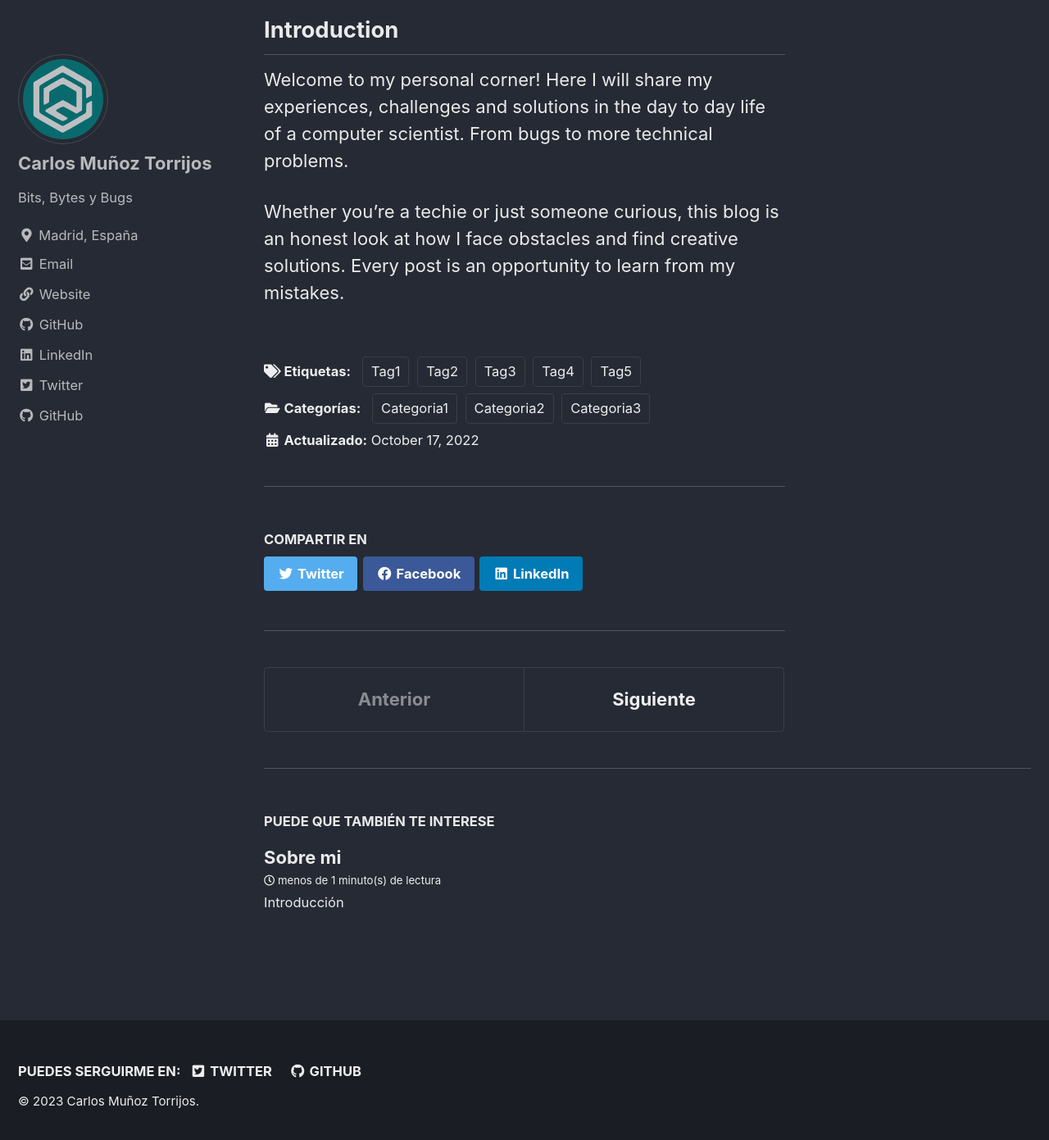
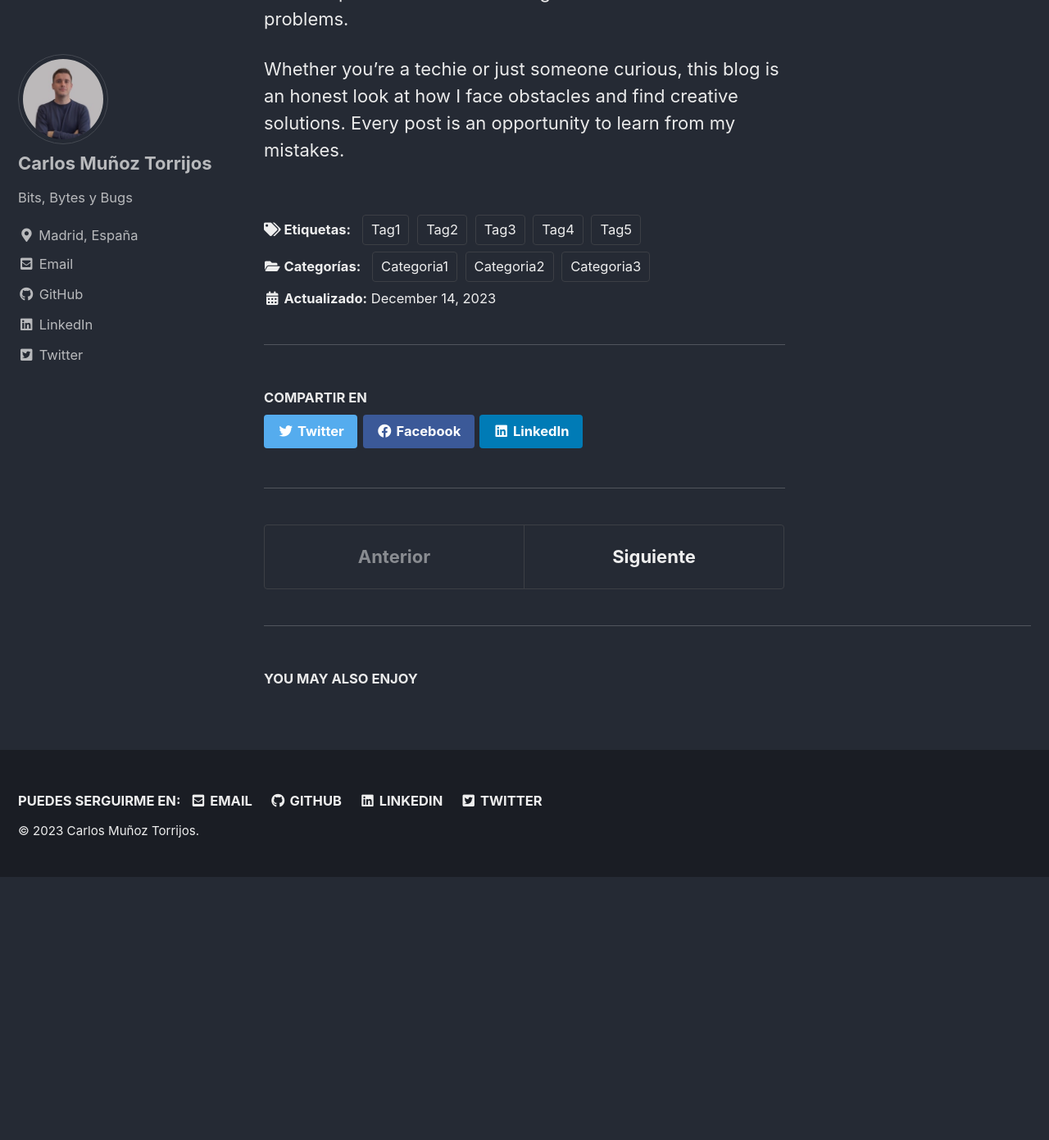
Before and after one commit to Amdr0meda/Personal_website, a Jekyll site: the page built from _posts/en/2023-12-14-sobremi.md, in a window 1280 px wide and 1400 px high, scrolled down 870 px. Shown: the top 1391 px of the window at 82% size. Built offline with Jekyll 4.4.1, drawn with Linux system fonts in a browser that asks for light colours; cached includes are drawn as plain includes; after the commit the page ends 1940 px from its top, so only the background shows below that.

Commit message:
14-12-2023

```diff
--- a/_config.yml
+++ b/_config.yml
@@ -105,7 +105,7 @@ analytics:
 # Site Author
 author:
   name             : "Carlos Muñoz Torrijos"
-  avatar           : "/assets/svg/logo.svg"
+  avatar           : "/assets/images/carlosmunoztorrijos.jpg"
   bio              : "Bits, Bytes y Bugs"
   location         : "Madrid, España"
   email            :
@@ -113,9 +113,6 @@ author:
     - label: "Email"
       icon: "fas fa-fw fa-envelope-square"
       url: "mailto:contacto[@]carlosmunnoztorrijos.com"
-    - label: "Website"
-      icon: "fas fa-fw fa-link"
-      url: "https://carlosmunoztorrijos.com"
     - label: "GitHub"
       icon: "fab fa-fw fa-github"
       url: "https://github.com/amdr0meda"
@@ -125,37 +122,22 @@ author:
     - label: "Twitter"
       icon: "fab fa-fw fa-twitter-square"
       url: "https://twitter.com/amdr0meda"
-    - label: "Facebook"
-      icon: "fab fa-fw fa-facebook-square"
-      # url: "https://facebook.com/"
-    - label: "GitHub"
-      icon: "fab fa-fw fa-github"
-      url: "https://github.com/amdr0meda"
-    - label: "Instagram"
-      icon: "fab fa-fw fa-instagram"
-      # url: "https://instagram.com/"
 
 # Site Footer
 footer:
   links:
-    - label: "Twitter"
-      icon: "fab fa-fw fa-twitter-square"
-      url:  "https://twitter.com/amdr0meda"
-    - label: "Facebook"
-      icon: "fab fa-fw fa-facebook-square"
-      # url:
+    - label: "Email"
+      icon: "fas fa-fw fa-envelope-square"
+      url: "mailto:contacto[@]carlosmunnoztorrijos.com"
     - label: "GitHub"
       icon: "fab fa-fw fa-github"
       url: "https://github.com/amdr0meda"
-    - label: "GitLab"
-      icon: "fab fa-fw fa-gitlab"
-      # url:
-    - label: "Bitbucket"
-      icon: "fab fa-fw fa-bitbucket"
-      # url:
-    - label: "Instagram"
-      icon: "fab fa-fw fa-instagram"
-      # url:
+    - label: "LinkedIn"
+      icon: "fab fa-fw fa-linkedin"
+      url: "https://www.linkedin.com/in/carlosmunoztorrijos/"
+    - label: "Twitter"
+      icon: "fab fa-fw fa-twitter-square"
+      url: "https://twitter.com/amdr0meda"
 
 
 # Reading Files
--- a/_layouts/default.html
+++ b/_layouts/default.html
@@ -8,7 +8,7 @@
   Free for personal and commercial use under the MIT license
   https://github.com/mmistakes/minimal-mistakes/blob/master/LICENSE
 -->
-<html lang="{{ site.locale | slice: 0,2 | default: "en" }}" class="no-js">
+<html lang="{{ page.lang | slice: 0,2 | default: "en" }}" class="no-js">
   <head>
     {% include head.html %}
     {% include head/custom.html %}
@@ -16,7 +16,8 @@
 
   <body class="layout--{{ page.layout | default: layout.layout }}{% if page.classes or layout.classes %}{{ page.classes | default: layout.classes | join: ' ' | prepend: ' ' }}{% endif %}">
     {% include_cached skip-links.html %}
-    {% include_cached masthead.html %}
+    {% include_cached browser-upgrade.html %}
+    {% include masthead.html %}
 
     <div class="initial-content">
       {{ content }}
@@ -24,14 +25,14 @@
 
     {% if site.search == true %}
       <div class="search-content">
-        {% include_cached search/search_form.html %}
+        {% include search/search_form.html %}
       </div>
     {% endif %}
 
     <div id="footer" class="page__footer">
       <footer>
         {% include footer/custom.html %}
-        {% include_cached footer.html %}
+        {% include footer.html %}
       </footer>
     </div>
 
--- a/_layouts/home.html
+++ b/_layouts/home.html
@@ -4,12 +4,10 @@ layout: archive
 
 {{ content }}
 
-<h3 class="archive__subtitle">{{ site.data.ui-text[site.locale].recent_posts | default: "Recent Posts" }}</h3>
-
 {% if paginator %}
   {% assign posts = paginator.posts %}
 {% else %}
-  {% assign posts = site.posts %}
+  {% assign posts = site.posts | where:"lang", page.lang %}
 {% endif %}
 
 {% assign entries_layout = page.entries_layout | default: 'list' %}
--- a/_layouts/single.html
+++ b/_layouts/single.html
@@ -8,11 +8,7 @@ layout: default
   {% include page__hero_video.html %}
 {% endif %}
 
-{% assign breadcrumbs_enabled = site.breadcrumbs %}
-{% if page.breadcrumbs != null %}
-  {% assign breadcrumbs_enabled = page.breadcrumbs %}
-{% endif %}
-{% if page.url != "/" and breadcrumbs_enabled %}
+{% if page.url != "/" and site.breadcrumbs %}
   {% unless paginator %}
     {% include breadcrumbs.html %}
   {% endunless %}
@@ -21,7 +17,7 @@ layout: default
 <div id="main" role="main">
   {% include sidebar.html %}
 
-  <article class="page h-entry" itemscope itemtype="https://schema.org/CreativeWork">
+  <article class="page" itemscope itemtype="https://schema.org/CreativeWork">
     {% if page.title %}<meta itemprop="headline" content="{{ page.title | markdownify | strip_html | strip_newlines | escape_once }}">{% endif %}
     {% if page.excerpt %}<meta itemprop="description" content="{{ page.excerpt | markdownify | strip_html | strip_newlines | escape_once }}">{% endif %}
     {% if page.date %}<meta itemprop="datePublished" content="{{ page.date | date_to_xmlschema }}">{% endif %}
@@ -30,29 +26,27 @@ layout: default
     <div class="page__inner-wrap">
       {% unless page.header.overlay_color or page.header.overlay_image %}
         <header>
-          {% if page.title %}<h1 id="page-title" class="page__title p-name" itemprop="headline">
-            <a href="{{ page.url | absolute_url }}" class="u-url" itemprop="url">{{ page.title | markdownify | remove: "<p>" | remove: "</p>" }}</a>
-          </h1>{% endif %}
+          {% if page.title %}<h1 id="page-title" class="page__title" itemprop="headline">{{ page.title | markdownify | remove: "<p>" | remove: "</p>" }}</h1>{% endif %}
           {% include page__meta.html %}
         </header>
       {% endunless %}
 
-      <section class="page__content e-content" itemprop="text">
+      <section class="page__content" itemprop="text">
         {% if page.toc %}
           <aside class="sidebar__right {% if page.toc_sticky %}sticky{% endif %}">
             <nav class="toc">
-              <header><h4 class="nav__title"><i class="fas fa-{{ page.toc_icon | default: 'file-alt' }}"></i> {{ page.toc_label | default: site.data.ui-text[site.locale].toc_label | default: "On this page" }}</h4></header>
+              <header><h4 class="nav__title"><i class="fas fa-{{ page.toc_icon | default: 'file-alt' }}"></i> {{ page.toc_label | default: site.data.ui-text[page.lang].toc_label | default: "On this page" }}</h4></header>
               {% include toc.html sanitize=true html=content h_min=1 h_max=6 class="toc__menu" skip_no_ids=true %}
             </nav>
           </aside>
         {% endif %}
         {{ content }}
-        {% if page.link %}<div><a href="{{ page.link }}" class="btn btn--primary">{{ site.data.ui-text[site.locale].ext_link_label | default: "Direct Link" }}</a></div>{% endif %}
+        {% if page.link %}<div><a href="{{ page.link }}" class="btn btn--primary">{{ site.data.ui-text[page.lang].ext_link_label | default: "Direct Link" }}</a></div>{% endif %}
       </section>
 
       <footer class="page__meta">
-        {% if site.data.ui-text[site.locale].meta_label %}
-          <h4 class="page__meta-title">{{ site.data.ui-text[site.locale].meta_label }}</h4>
+        {% if site.data.ui-text[page.lang].meta_label %}
+          <h4 class="page__meta-title">{{ site.data.ui-text[page.lang].meta_label }}</h4>
         {% endif %}
         {% include page__taxonomy.html %}
         {% include page__date.html %}
@@ -71,9 +65,10 @@ layout: default
   {% comment %}<!-- only show related on a post page when `related: true` -->{% endcomment %}
   {% if page.id and page.related and site.related_posts.size > 0 %}
     <div class="page__related">
-      <h2 class="page__related-title">{{ site.data.ui-text[site.locale].related_label | default: "You May Also Enjoy" }}</h2>
+      <h4 class="page__related-title">{{ site.data.ui-text[page.lang].related_label | default: "You May Also Enjoy" }}</h4>
       <div class="grid__wrapper">
-        {% for post in site.related_posts limit:4 %}
+        {% assign posts=site.related_posts | where:"lang", page.lang %}
+        {% for post in posts limit:4 %}
           {% include archive-single.html type="grid" %}
         {% endfor %}
       </div>
@@ -81,9 +76,10 @@ layout: default
   {% comment %}<!-- otherwise show recent posts if no related when `related: true` -->{% endcomment %}
   {% elsif page.id and page.related %}
     <div class="page__related">
-      <h2 class="page__related-title">{{ site.data.ui-text[site.locale].related_label | default: "You May Also Enjoy" }}</h2>
+      <h4 class="page__related-title">{{ site.data.ui-text[page.lang].related_label | default: "You May Also Enjoy" }}</h4>
       <div class="grid__wrapper">
-        {% for post in site.posts limit:4 %}
+        {% assign posts=site.posts | where:"lang", page.lang %}
+        {% for post in posts limit:4 %}
           {% if post.id == page.id %}
             {% continue %}
           {% endif %}
```
Also changed, not shown: _layouts/tags.html (+10 -6 lines), _posts/en/2023-12-14-sobremi.md (renamed from _posts/en/2022-10-17-sobremi.md), _posts/es/2023-12-14-sobremi.md (renamed from _posts/es/2022-10-17-sobremi.md), assets/images/android-chrome-512x512-banner.png.
